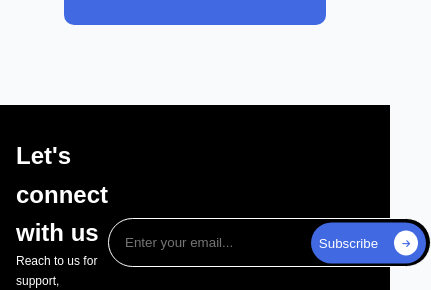
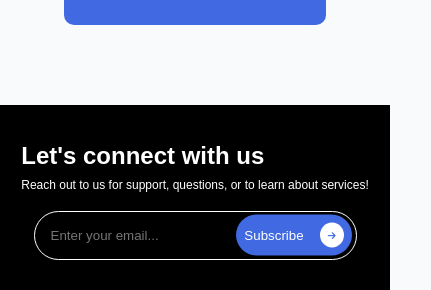
Before and after one commit to sam-ade-tech/Medimonks, a plain HTML site: page index.html in a window 390 px wide. Shown: the part 8226-8516 px from the top of the page, 431 px wide, since content can reach past the window. Drawn offline with Linux system fonts and the light colour scheme; some icons are missing.

Commit message:
fixed footer bug

```diff
--- a/index.html
+++ b/index.html
@@ -479,7 +479,7 @@
             <div class="footer-text">
               <h1>Let's connect with us</h1>
               <p>
-                Reach to us for support, questions, or to learn about services!
+                Reach out to us for support, questions, or to learn about services!
               </p>
             </div>
 
--- a/styles.css
+++ b/styles.css
@@ -1288,6 +1288,12 @@ TESTIMONIAL SECTION */
   .footer {
     padding: 0;
   }
+  .footer-row1 {
+    display: flex;
+    flex-direction: column;
+    align-items: center;
+    gap: 1rem;
+  }
   .container {
     padding: 2rem 1rem;
   }
```
